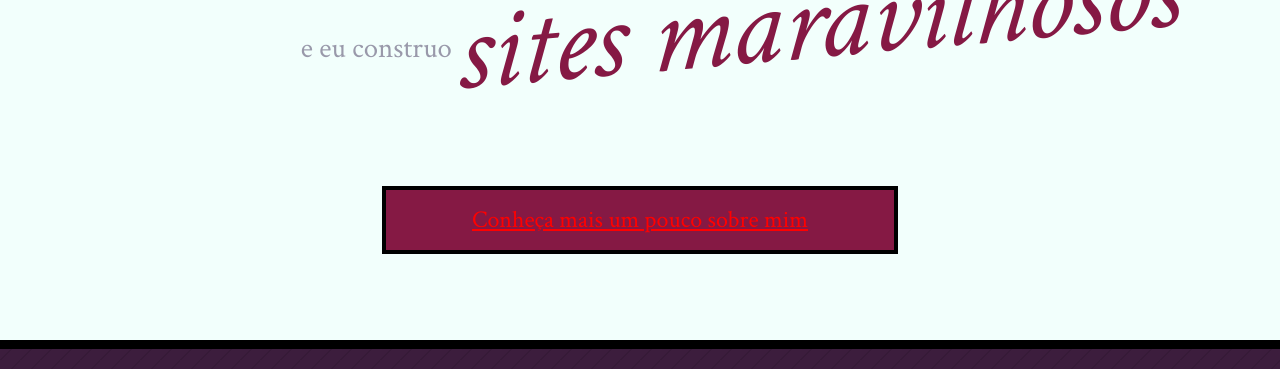
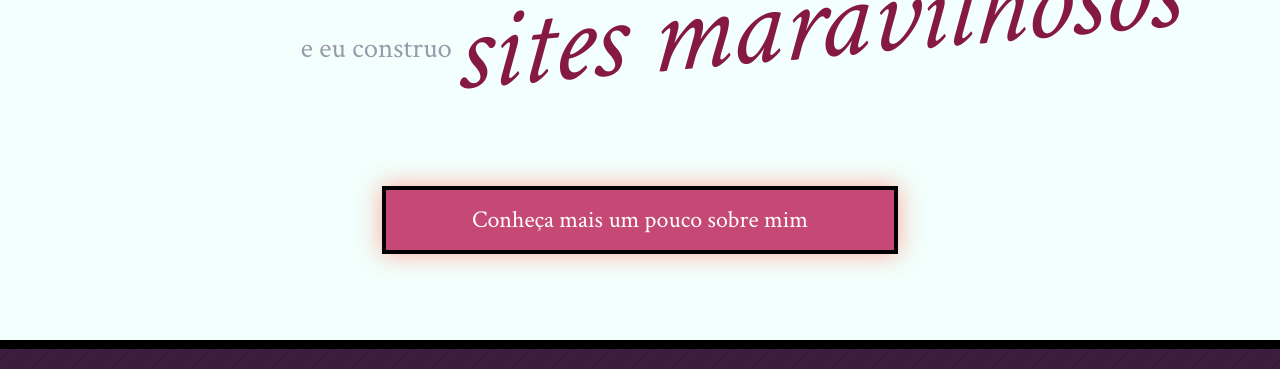
Before and after one commit to vinimmelo/javascript-repo, a plain HTML site: page html-css-alura/index.html in a window 1280 px wide. In both pictures the pointer is over the link "Conheça mais um pouco sobre mim". Shown: the part 180-549 px from the top of the page. Drawn offline with Linux system fonts and the light colour scheme.

Commit message:
Addition of transition in box-shadow.

```diff
--- a/html-css-alura/css/bio.css
+++ b/html-css-alura/css/bio.css
@@ -5,6 +5,7 @@
     margin: 1em 2em;
     width: 30ch;
     box-sizing: border-box;
+    transition: box-shadow 1s, transform 1s;
 }
 
 .citacao-bio:nth-of-type(even) {
--- a/html-css-alura/css/index.css
+++ b/html-css-alura/css/index.css
@@ -262,3 +262,15 @@ body {
     background-color: #F2FFFC;
     color: #F26;
 }
+
+.botao-index:focus,
+.botao-index:hover {
+    background-color: #C54974;
+    color: white;
+    box-shadow: 0 0 1em #FA9;
+}
+
+.botao-index {
+    transition: .5s;
+    text-decoration: none;
+}
```
